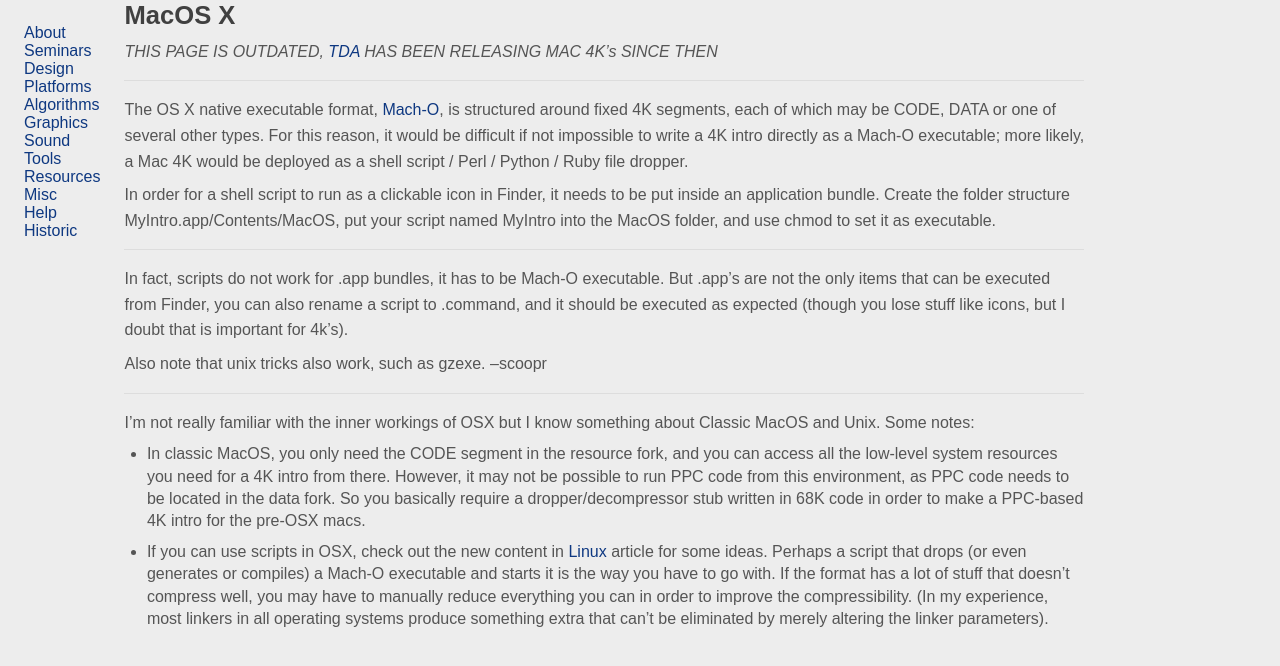
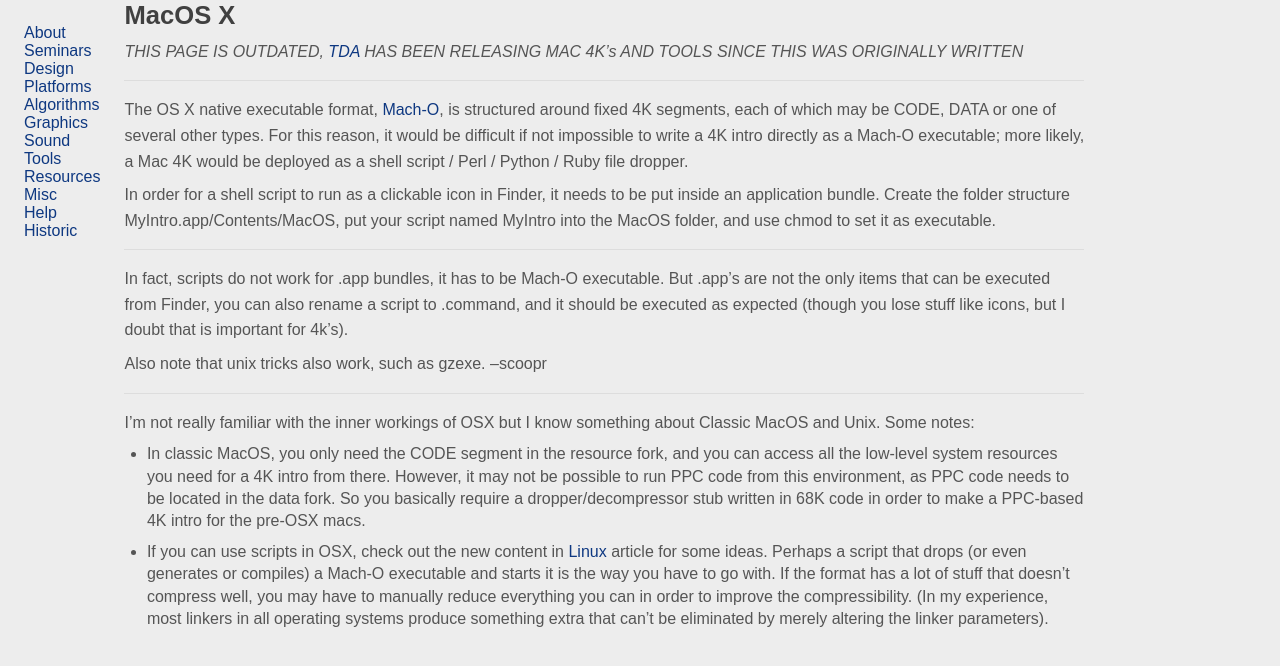
Before and after one commit to in4k/in4k.github.io, a Jekyll site: the page built from wiki/macos-x.markdown, in a window 1280 px wide. Shown: the top 666 px of the page. Built offline with Jekyll 4.4.1, drawn with Linux system fonts in a browser that asks for light colours; some web fonts are replaced.

Commit message:
Update macos-x.markdown

```diff
--- a/wiki/macos-x.markdown
+++ b/wiki/macos-x.markdown
@@ -3,7 +3,7 @@
 layout: "wiki-page"
 ---
 
-_THIS PAGE IS OUTDATED, [TDA](http://www.pouet.net/groups.php?which=976&order=party) HAS BEEN RELEASING MAC 4K's SINCE THEN_
+_THIS PAGE IS OUTDATED, [TDA](http://www.pouet.net/groups.php?which=976&order=release) HAS BEEN RELEASING MAC 4K's AND TOOLS SINCE THIS WAS ORIGINALLY WRITTEN_
 
 * * *
 
```
